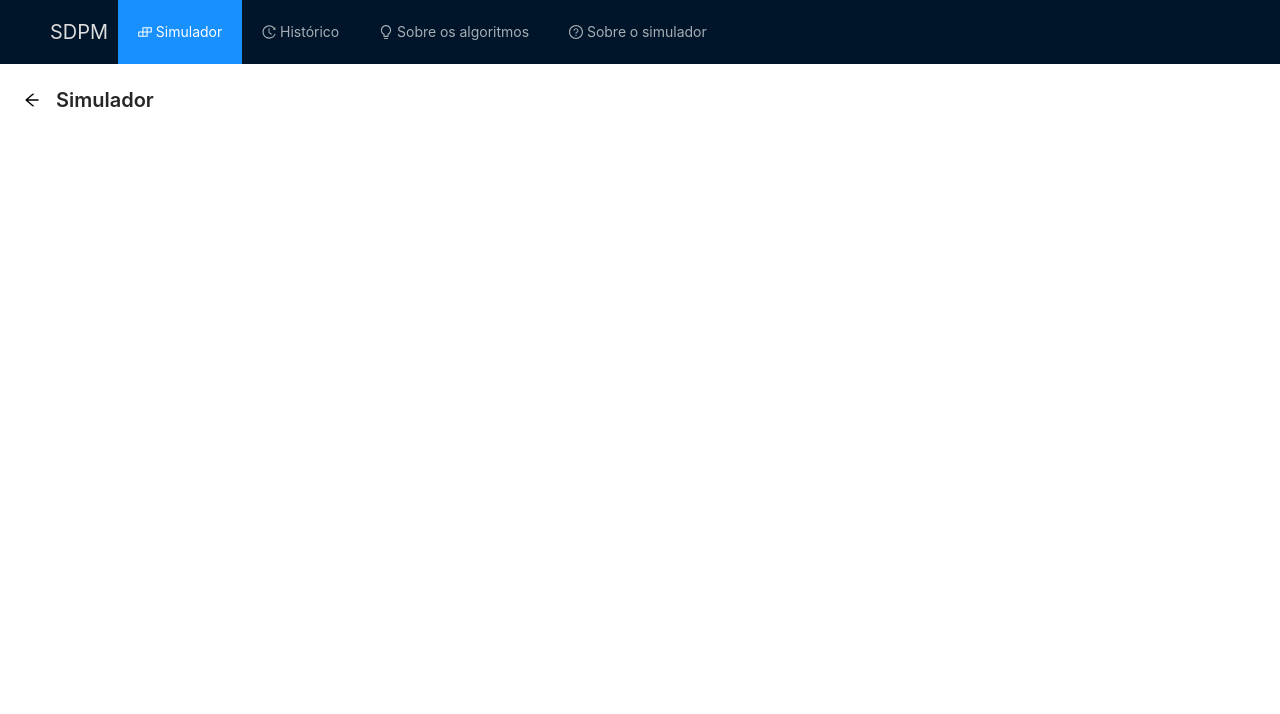
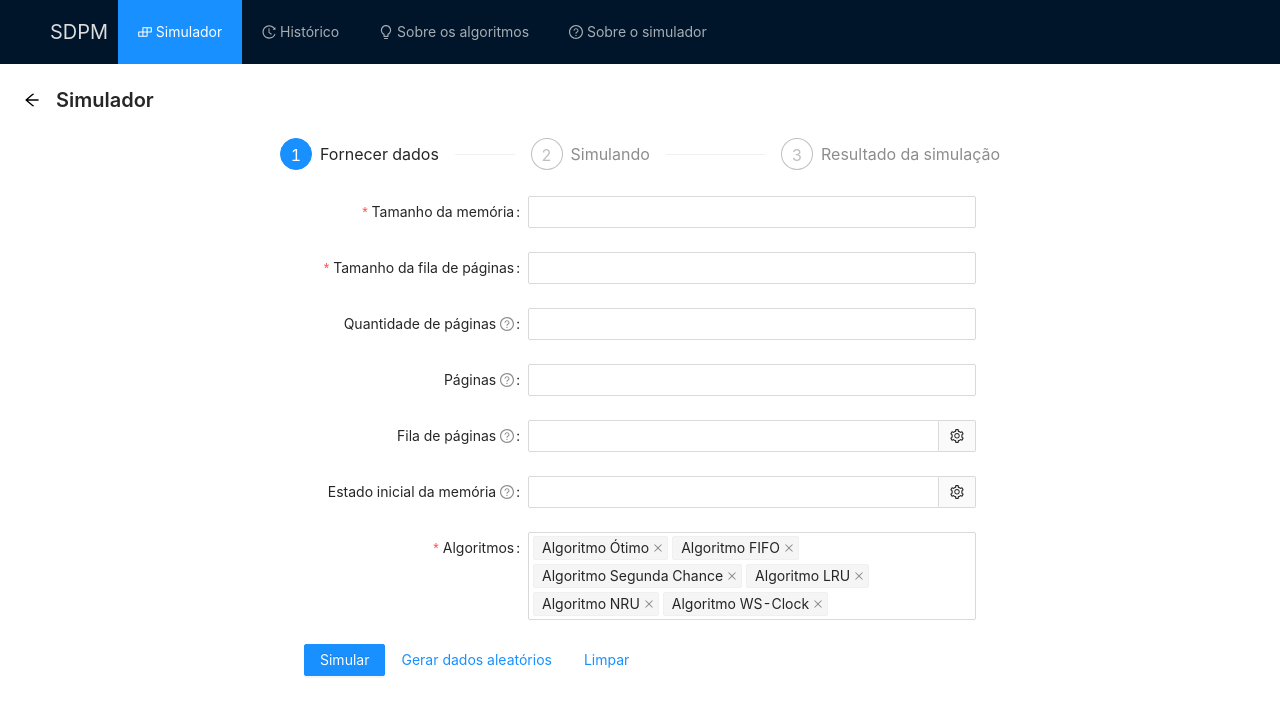
Before and after one commit to ferreirasara/sdpm, a React (Create React App) app in the folder frontend/: page / in a window 1280 px wide. Shown: the top 714 px of the page. Built offline with nearby package versions, Linux system fonts and the light colour scheme.

Commit message:
feat: simulation page

```diff
--- a/frontend/src/pages/Simulator/SimulatorPage.tsx
+++ b/frontend/src/pages/Simulator/SimulatorPage.tsx
@@ -1,7 +1,92 @@
-import { PageHeader, Row } from "antd";
+import { Card, Form, PageHeader, Row, Spin } from "antd";
+import { useState } from "react";
+import { algorithmNamesList } from "../../utils/algorithmList";
+import { getRandomInt } from "../../utils/calculations";
+import { getRandomString } from "../../utils/pretifyStrings";
+import ResultCard from "./components/ResultCard";
+import SimulationForm from "./components/SimulationForm";
+import SimulationSteps from "./components/SimulationSteps";
+
+export const generateNumberOfPages = (memorySize: number, pagesQueueSize: number): number => {
+  return memorySize + (memorySize % pagesQueueSize)
+}
+
+export const generatePages = (numberOfPages: number): string[] => {
+  const pages = []
+  for (let i = 0; i < numberOfPages; i++) {
+    pages.push(getRandomString(5))
+  }
+  return pages
+}
+
+export const generateMemoryInitialState = (memorySize: number, pages: string[]) => {
+  const memoryInitalState: string[] = []
+  for (let i = 0; i < memorySize; i++) {
+    const randomNumber = getRandomInt(1, 3)
+    if (randomNumber === 1) {
+      memoryInitalState.push('0')
+    } else {
+      const page = pages[Math.floor(Math.random() * pages.length)]
+      if (!memoryInitalState.includes(page)) {
+        memoryInitalState.push(page)
+      } else {
+        i--
+      }
+    }
+  }
+  return memoryInitalState
+}
+
+export const generatePagesQueue = (pagesQueueSize: number, pages: string[]) => {
+  const pagesQueue = []
+  for (let i = 0; i < pagesQueueSize; i++) {
+    pagesQueue.push(pages[Math.floor(Math.random() * pages.length)])
+  }
+  return pagesQueue
+}
 
 export default function AboutAlgorithmsPage() {
   document.title = 'SDPM - Simulador Didático de Paginação de Memória'
+  const [form] = Form.useForm();
+  const [currentStep, setCurrentStep] = useState<number>(0)
+
+  const setMemoryInitialState = () => {
+    const memorySize = form.getFieldValue('memorySize')
+    const pages = form.getFieldValue('pages')
+    const memoryInitalState = generateMemoryInitialState(memorySize, pages).join('|')
+    form.setFieldsValue({ memoryInitalState })
+  }
+
+  const setPagesQueue = () => {
+    const pagesQueueSize = form.getFieldValue('pagesQueueSize')
+    const pages = form.getFieldValue('pages')
+    const pagesQueue = generatePagesQueue(pagesQueueSize, pages).join('|')
+    form.setFieldsValue({ pagesQueue })
+  }
+
+  const setRandomValues = () => {
+    const memorySize = getRandomInt(1, 100)
+    const pagesQueueSize = getRandomInt(100, 1000)
+    const numberOfPages = generateNumberOfPages(memorySize, pagesQueueSize)
+    const pages = generatePages(numberOfPages)
+    const pagesQueue = generatePagesQueue(pagesQueueSize, pages).join('|')
+    const memoryInitalState = generateMemoryInitialState(memorySize, pages).join('|')
+
+    form.setFieldsValue({
+      memorySize,
+      pagesQueueSize,
+      numberOfPages,
+      pages,
+      pagesQueue,
+      memoryInitalState,
+      algorithms: algorithmNamesList,
+    })
+  }
+
+  const handleStartSimulation = () => {
+    setCurrentStep(1)
+    setTimeout(() => setCurrentStep(2), 1000)
+  }
 
   return <>
     <PageHeader
@@ -9,8 +94,24 @@ export default function AboutAlgorithmsPage() {
       style={{ background: 'white' }}
       onBack={() => window.history.back()}
     />
-    <Row style={{ marginBottom: '2px', marginTop: '2px' }}>
+    <Row justify='center' style={{ marginBottom: '2px', marginTop: '2px' }}>
+      <SimulationSteps currentStep={currentStep} />
+    </Row>
 
-    </Row>
+    {currentStep === 0 && <Row justify='center' style={{ marginBottom: '2px', marginTop: '2px' }}>
+      <Card bordered={false} style={{ width: '90vh' }}>
+        <SimulationForm form={form} setRandomValues={setRandomValues} setMemoryInitialState={setMemoryInitialState} setPagesQueue={setPagesQueue} onFinish={handleStartSimulation} />
+      </Card>
+    </Row>}
+
+    {currentStep === 1 && <Row justify='center' style={{ marginBottom: '2px', marginTop: '2px' }}>
+      <div style={{ margin: '20px 0', marginBottom: '20px', padding: '30px 50px', textAlign: 'center', borderRadius: '4px' }}>
+        <Spin tip="Simulando... Por favor aguarde" />
+      </div>
+    </Row>}
+
+    {currentStep === 2 && <Row justify='center' style={{ marginBottom: '2px', marginTop: '2px' }}>
+      <ResultCard />
+    </Row>}
   </>
 }
--- /dev/null
+++ b/frontend/src/pages/Simulator/components/ResultCard.tsx
@@ -0,0 +1,29 @@
+import { HourglassOutlined } from "@ant-design/icons";
+import { Card, Col, Statistic } from "antd";
+import BarChart from "../../../components/charts/BarChart";
+import { algorithmList } from "../../../utils/algorithmList";
+import { getRandomInt } from "../../../utils/calculations";
+
+export default function ResultCard() {
+  const axis = ['Algoritmo', 'Faltas de página']
+  const data = algorithmList.map(cur => { return { name: cur.label, cont: getRandomInt(100, 1000) } })
+
+  return <>
+    <Col span={20}>
+      <Card bordered={false}>
+        <Statistic
+          title="Tempo de simulação"
+          value={getRandomInt(0, 10)}
+          prefix={<HourglassOutlined />}
+          suffix={'minutos'}
+        />
+      </Card>
+    </Col>
+    <Col span={20}>
+      <Card bordered={false} title="Total de faltas de página por algoritmo">
+        <BarChart axis={axis} data={data} />
+      </Card>
+    </Col>
+
+  </>
+}
--- /dev/null
+++ b/frontend/src/pages/Simulator/components/SimulationForm.tsx
@@ -0,0 +1,64 @@
+import { SettingOutlined } from "@ant-design/icons";
+import { Button, Form, Input, InputNumber, Select } from "antd";
+import { FormInstance } from "antd/lib/form";
+import { algorithmList, algorithmNamesList } from "../../../utils/algorithmList";
+
+export interface SimulationFormProps {
+  form: FormInstance<any>,
+  setRandomValues: () => void,
+  setMemoryInitialState: () => void,
+  setPagesQueue: () => void,
+  onFinish: () => void,
+}
+
+export default function SimulationForm(props: SimulationFormProps) {
+  const { form, setRandomValues, setMemoryInitialState, setPagesQueue, onFinish } = props
+
+  const algorithmsOptions = algorithmList.map(cur => { return <Select.Option value={cur.name} key={cur.name}>{cur.label}</Select.Option> })
+
+  const formItemLayout = { labelCol: { span: 8 },  wrapperCol: { span: 16 }, }
+
+  const onReset = () => {
+    form.resetFields();
+  };
+
+  return <Form {...formItemLayout} form={form} onFinish={onFinish}>
+
+    <Form.Item label="Tamanho da memória" key="memorySize" name="memorySize" rules={[{ required: true, message: 'Informe o tamanho da memória' }]}>
+      <InputNumber style={{width: '100%'}} type="number" />
+    </Form.Item>
+
+    <Form.Item label="Tamanho da fila de páginas" key="pagesQueueSize" name="pagesQueueSize" rules={[{ required: true, message: 'Informe o tamanho da fila de páginas' }]}>
+      <InputNumber style={{width: '100%'}} type="number" />
+    </Form.Item>
+
+    <Form.Item label="Quantidade de páginas" key="numberOfPages" name="numberOfPages" tooltip="Se deixado em branco, será gerado automaticamente">
+      <InputNumber style={{width: '100%'}} type="number" />
+    </Form.Item>
+
+    <Form.Item label="Páginas" key="pages" name="pages" tooltip="Se deixado em branco, será gerado automaticamente">
+      <Select mode="tags" tokenSeparators={[',']} allowClear style={{width: '100%'}} />
+    </Form.Item>
+
+    <Form.Item label="Fila de páginas" key="pagesQueue" name="pagesQueue" tooltip="Se deixado em branco, será gerado automaticamente">
+      <Input addonAfter={<SettingOutlined onClick={setPagesQueue} />} style={{width: '100%'}} />
+    </Form.Item>
+
+    <Form.Item label="Estado inicial da memória" key="memoryInitalState" name="memoryInitalState" tooltip="Se deixado em branco, será gerado automaticamente">
+      <Input addonAfter={<SettingOutlined onClick={setMemoryInitialState} />} style={{width: '100%'}} />
+    </Form.Item>
+
+    <Form.Item label="Algoritmos" key="algorithms" name="algorithms" rules={[{ required: true, message: 'Selecione os algoritmos' }]} initialValue={algorithmNamesList}>
+      <Select mode="multiple" style={{width: '100%'}}>
+        {algorithmsOptions}
+      </Select>
+    </Form.Item>
+
+    <Form.Item>
+      <Button type="primary" htmlType="submit">Simular</Button>
+      <Button type="link" htmlType="button" onClick={setRandomValues}>Gerar dados aleatórios</Button>
+      <Button type="link" htmlType="button" onClick={onReset}>Limpar</Button>
+    </Form.Item>
+
+  </Form>
+}
--- /dev/null
+++ b/frontend/src/pages/Simulator/components/SimulationSteps.tsx
@@ -0,0 +1,15 @@
+import { Steps } from "antd";
+
+export interface SimulationStepsProps {
+  currentStep: number
+}
+
+export default function SimulationSteps(props: SimulationStepsProps) {
+  const { currentStep } = props
+
+  return <Steps current={currentStep} style={{ width: '90vh' }}>
+    <Steps.Step title="Fornecer dados" />
+    <Steps.Step title="Simulando" />
+    <Steps.Step title="Resultado da simulação" />
+  </Steps>
+}
--- a/frontend/src/utils/algorithmList.ts
+++ b/frontend/src/utils/algorithmList.ts
@@ -24,3 +24,12 @@ export const algorithmList = [
     label: "Algoritmo WS-Clock"
   },
 ]
+
+export const algorithmNamesList = [
+  "optimalAlgorithm",
+  "fifoAlgorithm",
+  "secondChanceAlgorithm",
+  "lruAlgorithm",
+  "nruAlgorithm",
+  "wsClockAlgorithm",
+]
```
